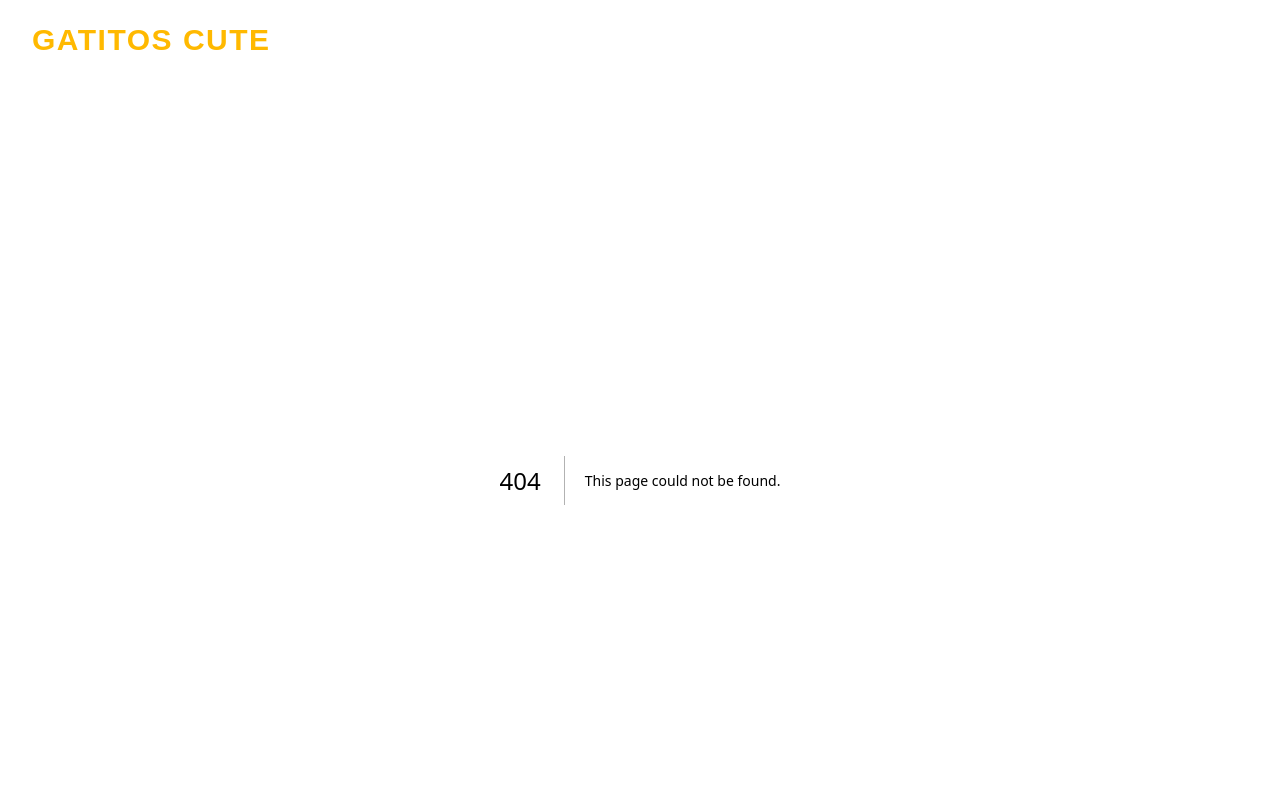
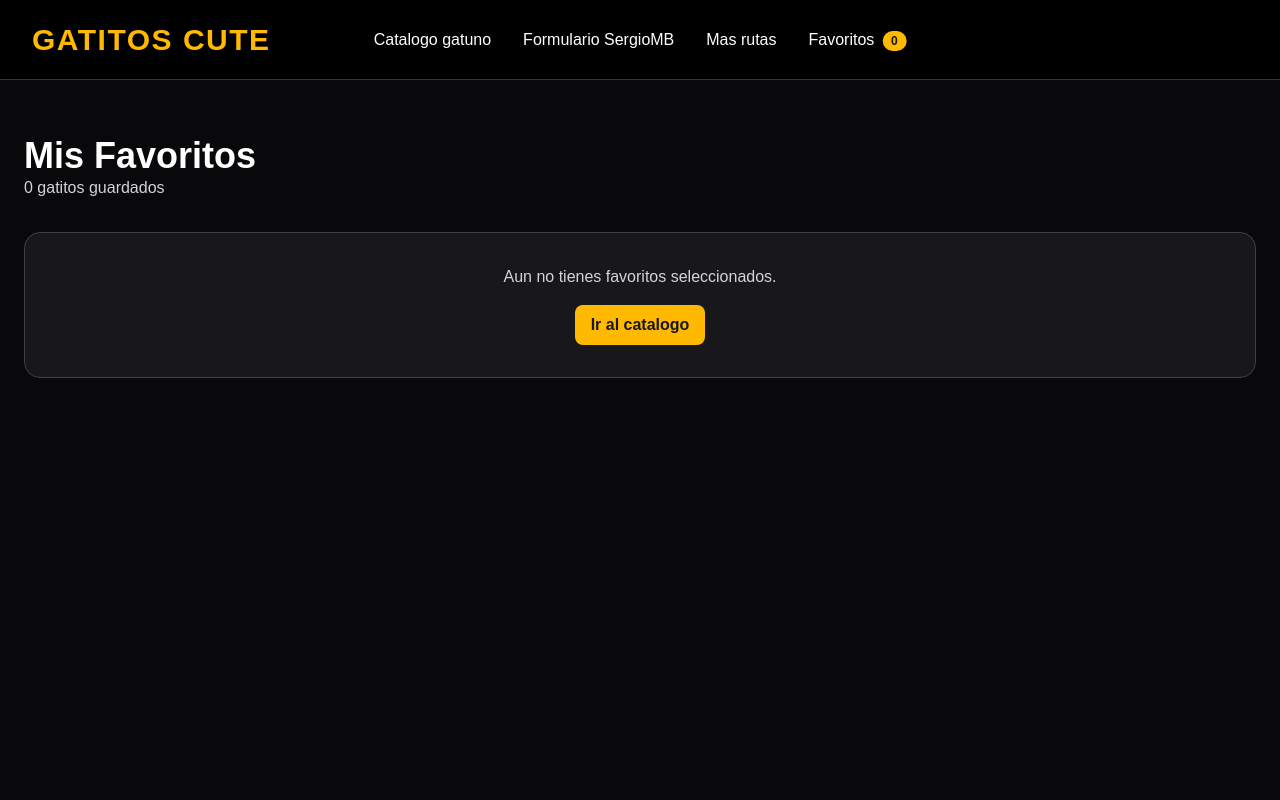
Before and after one commit to 4GeeksAcademy/sp-aie-01-react-collaborative-03, a Next.js app in the folder my-app/: page /favoritos in a window 1280 px wide. Before the commit this address had no page. Shown: the top 800 px of the page. Built offline with nearby package versions, Linux system fonts and the light colour scheme.

Commit message:
Item favoritos

```diff
--- a/my-app/app/catalog/page.tsx
+++ b/my-app/app/catalog/page.tsx
@@ -1,5 +1,4 @@
 import CardsList from "@/components/CardsList";
-import Image from "next/image";
 
 export default function Home() {
   return (
--- /dev/null
+++ b/my-app/app/favoritos/page.tsx
@@ -0,0 +1,97 @@
+"use client";
+
+import Image from "next/image";
+import Link from "next/link";
+import { useFavorites } from "@/context/FavoritesContext";
+
+export default function FavoritosPage() {
+  const { favorites, removeFavorite, clearFavorites } = useFavorites();
+
+  return (
+    <div className="flex flex-col flex-1 min-h-screen items-center justify-start bg-zinc-950 text-white pt-8">
+      <main className="w-full max-w-7xl p-6 space-y-8">
+        <header className="flex flex-col gap-3 md:flex-row md:items-center md:justify-between">
+          <div>
+            <h1 className="text-4xl font-bold">Mis Favoritos</h1>
+            <p className="text-zinc-300">{favorites.length} gatitos guardados</p>
+          </div>
+
+          {favorites.length > 0 && (
+            <button
+              onClick={clearFavorites}
+              className="rounded-lg border border-red-300 bg-red-500/10 px-4 py-2 text-sm font-semibold text-red-200 transition-colors hover:bg-red-500/20"
+            >
+              Limpiar favoritos
+            </button>
+          )}
+        </header>
+
+        {favorites.length === 0 ? (
+          <div className="rounded-2xl border border-zinc-700 bg-zinc-900 p-8 text-center">
+            <p className="mb-4 text-zinc-300">Aun no tienes favoritos seleccionados.</p>
+            <Link
+              href="/catalog"
+              className="inline-flex rounded-lg bg-amber-400 px-4 py-2 font-semibold text-zinc-900 transition-colors hover:bg-amber-300"
+            >
+              Ir al catalogo
+            </Link>
+          </div>
+        ) : (
+          <section className="space-y-4">
+            <div className="flex items-center gap-3">
+              <h2 className="text-2xl font-bold">Lista de favoritos</h2>
+              <span className="rounded-full bg-zinc-100 px-3 py-1 text-sm text-zinc-700">
+                {favorites.length} gatos
+              </span>
+            </div>
+
+            <div className="grid grid-cols-2 gap-4 md:grid-cols-4">
+              {favorites.map((catId) => (
+                <article
+                  key={catId}
+                  className="group overflow-hidden rounded-2xl border bg-white text-zinc-900 shadow-sm transition-all hover:-translate-y-1 hover:shadow-lg"
+                >
+                  <div className="relative aspect-square">
+                    <Image
+                      src={`https://cataas.com/cat/${catId}`}
+                      alt={`Cat ${catId}`}
+                      fill
+                      className="object-cover transition-transform duration-300 group-hover:scale-105"
+                    />
+
+                    <button
+                      onClick={() => removeFavorite(catId)}
+                      className="absolute right-2 top-2 rounded-full bg-red-600 p-2 text-white transition-colors hover:bg-red-500"
+                      aria-label={`Borrar ${catId} de favoritos`}
+                      title="Borrar de favoritos"
+                    >
+                      <svg
+                        xmlns="http://www.w3.org/2000/svg"
+                        viewBox="0 0 24 24"
+                        fill="none"
+                        stroke="currentColor"
+                        strokeWidth="2"
+                        className="h-5 w-5"
+                        aria-hidden="true"
+                      >
+                        <path d="M3 6h18" />
+                        <path d="M8 6V4h8v2" />
+                        <path d="M19 6l-1 14H6L5 6" />
+                        <path d="M10 11v6" />
+                        <path d="M14 11v6" />
+                      </svg>
+                    </button>
+                  </div>
+
+                  <div className="p-3">
+                    <p className="truncate text-sm text-zinc-500">ID: {catId}</p>
+                  </div>
+                </article>
+              ))}
+            </div>
+          </section>
+        )}
+      </main>
+    </div>
+  );
+}
--- a/my-app/app/layout.tsx
+++ b/my-app/app/layout.tsx
@@ -3,6 +3,7 @@ import { Geist, Geist_Mono } from "next/font/google";
 import "./globals.css";
 import Navbar from "@/components/Navbar";
 import Footer from "@/components/Footer";
+import { FavoritesProvider } from "@/context/FavoritesContext";
 
 const geistSans = Geist({
   variable: "--font-geist-sans",
@@ -30,9 +31,11 @@ export default function RootLayout({
       className={`${geistSans.variable} ${geistMono.variable} h-full antialiased`}
     >
       <body className="min-h-full flex flex-col">
-        <Navbar />
-        {children}
-        <Footer />
+        <FavoritesProvider>
+          <Navbar />
+          {children}
+          <Footer />
+        </FavoritesProvider>
       </body>
     </html>
   );
--- a/my-app/components/CardsList.tsx
+++ b/my-app/components/CardsList.tsx
@@ -2,11 +2,35 @@
 
 import Image from "next/image";
 import { useEffect, useState } from "react";
+import { useFavorites } from "@/context/FavoritesContext";
+
+interface Cat {
+  id: string;
+}
+
+interface TagSectionProps {
+  tag: string;
+}
+
+const HeartIcon = ({ filled }: { filled: boolean }) => (
+  <svg
+    xmlns="http://www.w3.org/2000/svg"
+    viewBox="0 0 24 24"
+    fill={filled ? "currentColor" : "none"}
+    stroke="currentColor"
+    strokeWidth="2"
+    className="h-5 w-5"
+    aria-hidden="true"
+  >
+    <path d="M12 21s-6.716-4.373-9.428-8.57C.678 9.492 2.004 5.5 5.5 5.5c2.043 0 3.362 1.118 4.11 2.192a.5.5 0 0 0 .78 0C11.139 6.618 12.457 5.5 14.5 5.5c3.496 0 4.822 3.992 2.928 6.93C18.716 16.627 12 21 12 21z" />
+  </svg>
+);
 
 const TagSection = ({ tag }: TagSectionProps) => {
   const [cats, setCats] = useState<Cat[]>([]);
   const [loading, setLoading] = useState(true);
   const [error, setError] = useState("");
+  const { isFavorite, toggleFavorite } = useFavorites();
 
   useEffect(() => {
     async function loadData() {
@@ -76,6 +100,22 @@ const TagSection = ({ tag }: TagSectionProps) => {
                   fill
                   className="object-cover transition-transform duration-300 group-hover:scale-105"
                 />
+
+                <button
+                  onClick={() => toggleFavorite(cat.id)}
+                  className={`absolute right-2 top-2 rounded-full p-2 transition-colors ${
+                    isFavorite(cat.id)
+                      ? "bg-red-600 text-white"
+                      : "bg-white/90 text-zinc-700 hover:bg-white"
+                  }`}
+                  aria-label={
+                    isFavorite(cat.id)
+                      ? `Quitar ${cat.id} de favoritos`
+                      : `Agregar ${cat.id} a favoritos`
+                  }
+                >
+                  <HeartIcon filled={isFavorite(cat.id)} />
+                </button>
               </div>
 
               <div className="p-3">
--- a/my-app/components/Footer.tsx
+++ b/my-app/components/Footer.tsx
@@ -1,11 +1,9 @@
-import Link from "next/link";
-
 const Footer = () => {
     return (
-        <footer className="border-t border-white/20 px-8 py-10">
+        <footer className="bg-black border-t border-white/25 px-8 py-10 text-white">
             <div className="max-w-7xl mx-auto flex flex-col md:flex-row items-center justify-between gap-6">
                 {/* Copyright */}
-                <p className="text-sm text-white/50 text-center">
+                <p className="text-sm text-white/80 text-center">
                     © {new Date().getFullYear()} GATITOS CUTE. Todos los derechos reservados.
                 </p>
             </div>
--- a/my-app/components/Navbar.tsx
+++ b/my-app/components/Navbar.tsx
@@ -1,22 +1,28 @@
+"use client";
+
 import Link from "next/link";
+import { useFavorites } from "@/context/FavoritesContext";
 
 interface RouteData {
     path: string,
     displayText: string;
 }
 
-const routes: RouteData[] = [
-     {
+const navRoutes: RouteData[] = [
+    {
         path: "catalog",
         displayText: "Catalogo gatuno"
     },
     {
-        path: "Formulario",
-        displayText: "Formulario"
-    },
-    {
         path: "formulario-sergiomb",
         displayText: "Formulario SergioMB",
+    }
+];
+
+const dropdownRoutes: RouteData[] = [
+    {
+        path: "Formulario",
+        displayText: "Formulario",
     },
     {
         path: "catalogo-jonathan",
@@ -30,11 +36,13 @@ const routes: RouteData[] = [
         path: "catalogo-sergiomb",
         displayText: "Cat. Sergio MB",
     }
-]
+];
 
 const Navbar = () => {
+    const { favoritesCount } = useFavorites();
+
     return (
-        <nav className="relative flex items-center h-20 border-b border-black/10 px-8 border-b-1 border-white/20">
+        <nav className="relative z-40 flex items-center h-20 bg-black border-b border-black/10 px-8 border-b-1 border-white/20">
             {/* Logo */}
             <div className="select-none">
                 <Link href="/">
@@ -45,16 +53,47 @@ const Navbar = () => {
             </div>
 
             {/* Rutas centradas */}
-            <div className="absolute left-1/2 -translate-x-1/2 flex gap-10">
-                {routes.map((route) => (
+            <div className="absolute left-1/2 -translate-x-1/2 flex items-center gap-8">
+                {navRoutes.map((route) => (
                     <Link
                         key={route.path}
                         href={`/${route.path}`}
-                        className="font-medium text-white hover:text-amber-500 transition-colors duration-200"
+                        className="relative font-medium text-white hover:text-amber-500 transition-colors duration-200"
                     >
                         {route.displayText}
                     </Link>
                 ))}
+
+                <div className="group relative">
+                    <button
+                        type="button"
+                        className="font-medium text-white hover:text-amber-500 transition-colors duration-200"
+                    >
+                        Mas rutas
+                    </button>
+
+                    <div className="invisible absolute left-1/2 top-full z-50 mt-3 w-56 -translate-x-1/2 rounded-xl border border-white/20 bg-zinc-900 p-2 opacity-0 shadow-xl transition-all duration-200 group-hover:visible group-hover:opacity-100">
+                        {dropdownRoutes.map((route) => (
+                            <Link
+                                key={route.path}
+                                href={`/${route.path}`}
+                                className="block rounded-lg px-3 py-2 text-sm text-white/90 transition-colors hover:bg-white/10 hover:text-amber-400"
+                            >
+                                {route.displayText}
+                            </Link>
+                        ))}
+                    </div>
+                </div>
+
+                <Link
+                    href="/favoritos"
+                    className="relative font-medium text-white hover:text-amber-500 transition-colors duration-200"
+                >
+                    Favoritos
+                    <span className="ml-2 inline-flex min-w-6 justify-center rounded-full bg-amber-400 px-2 py-0.5 text-xs font-bold text-zinc-900">
+                        {favoritesCount}
+                    </span>
+                </Link>
             </div>
         </nav>
     );
--- /dev/null
+++ b/my-app/context/FavoritesContext.tsx
@@ -0,0 +1,50 @@
+"use client";
+
+import { createContext, useContext, useMemo, useState } from "react";
+
+interface FavoritesContextValue {
+  favorites: string[];
+  favoritesCount: number;
+  isFavorite: (id: string) => boolean;
+  toggleFavorite: (id: string) => void;
+  removeFavorite: (id: string) => void;
+  clearFavorites: () => void;
+}
+
+const FavoritesContext = createContext<FavoritesContextValue | undefined>(undefined);
+
+export function FavoritesProvider({ children }: { children: React.ReactNode }) {
+  const [favorites, setFavorites] = useState<string[]>([]);
+
+  const value = useMemo<FavoritesContextValue>(
+    () => ({
+      favorites,
+      favoritesCount: favorites.length,
+      isFavorite: (id: string) => favorites.includes(id),
+      toggleFavorite: (id: string) => {
+        setFavorites((prev) =>
+          prev.includes(id) ? prev.filter((favId) => favId !== id) : [...prev, id]
+        );
+      },
+      removeFavorite: (id: string) => {
+        setFavorites((prev) => prev.filter((favId) => favId !== id));
+      },
+      clearFavorites: () => {
+        setFavorites([]);
+      },
+    }),
+    [favorites]
+  );
+
+  return <FavoritesContext.Provider value={value}>{children}</FavoritesContext.Provider>;
+}
+
+export function useFavorites() {
+  const context = useContext(FavoritesContext);
+
+  if (!context) {
+    throw new Error("useFavorites debe usarse dentro de FavoritesProvider");
+  }
+
+  return context;
+}
```
Also changed, not shown: 1 other file (tests, documents, lock files or other folders).
